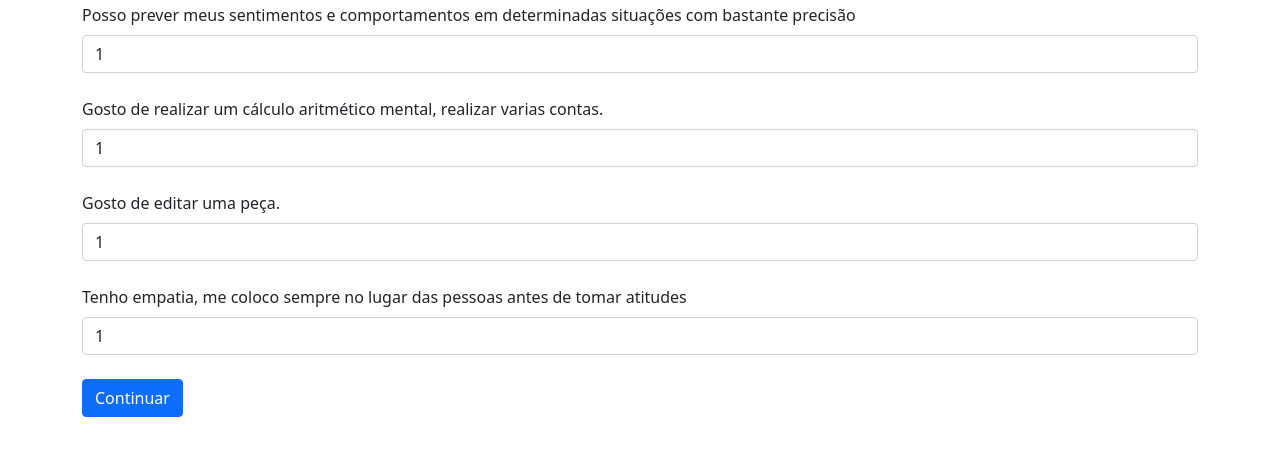
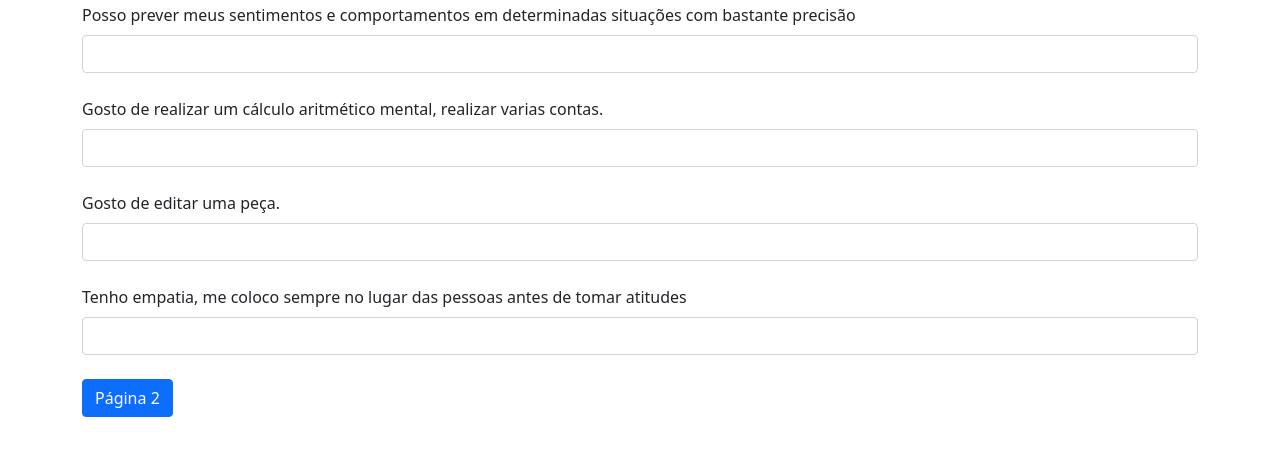
Before and after one commit to tonmarcondes/orientacaoVocacional, a website with bundled scripts: page index.html in a window 1280 px wide. Both pictures are taken after a click on the button "Iniciar Avaliação". Shown: the part 210-666 px from the top of the page. Built offline with nearby package versions, Linux system fonts and the light colour scheme.

Commit message:
Regras e paginacao botoes

```diff
--- a/index.html
+++ b/index.html
@@ -43,6 +43,9 @@
       <!-- Dados -->
       <div id="dados" class="mb-3">
         <div class="mb-3">
+          <p class="alert-dark p-3"><em>Para uma melhor experiência, em cada pergunta das próximas 7 páginas, insira valores de 0 a 5 para que ao final tenha um resultado coerente.</em></p>
+        </div>
+        <div class="mb-3">
           <label for="nameInput" class="form-label">Nome do Usuário</label>
           <input type="text" class="form-control" id="nameInput" required>
         </div>
@@ -66,152 +69,152 @@
       <div id="bloco1" style="display: none;">
         <div class="mb-4">
           <label for="res11" id="per11" class="form-label"></label>
-          <input inputmode="numeric" type="number" class="form-control" id="res11" min="1" max="5" maxlength="1" value="1" required>
+          <input inputmode="numeric" type="number" class="form-control" id="res11" min="1" max="5" maxlength="1" required>
         </div>
         <div class="mb-4">
           <label for="res12" id="per12" class="form-label"><td-search-box placeholder="Search" (search)="onSearch(event)" (clear)="onClear()" backIcon="arrow_back" [showUnderline]="false" [alwaysVisible]="true">
           </td-search-box></label>
-          <input inputmode="numeric" type="number" class="form-control" id="res12" min="1" max="5" maxlength="1" value="1" required>
+          <input inputmode="numeric" type="number" class="form-control" id="res12" min="1" max="5" maxlength="1" required>
         </div>
         <div class="mb-4">
           <label for="res13" id="per13" class="form-label"></label>
-          <input inputmode="numeric" type="number" class="form-control" id="res13" min="1" max="5" maxlength="1" value="1" required>
+          <input inputmode="numeric" type="number" class="form-control" id="res13" min="1" max="5" maxlength="1" required>
         </div>
         <div class="mb-4">
           <label for="res14" id="per14" class="form-label"></label>
-          <input inputmode="numeric" type="number" class="form-control" id="res14" min="1" max="5" maxlength="1" value="1" required>
+          <input inputmode="numeric" type="number" class="form-control" id="res14" min="1" max="5" maxlength="1" required>
         </div>
         <div class="mb-3">
-          <button class="btn btn-primary" id="b2">Continuar</button>
+          <button class="btn btn-primary" id="b2">Página 2</button>
         </div>
       </div>
       <!-- bloco 2 -->
       <div id="bloco2" style="display: none;">
         <div class="mb-4">
           <label for="res21" id="per21" class="form-label"></label>
-          <input inputmode="numeric" type="number" class="form-control" id="res21" min="1" max="5" maxlength="1" value="1" required>
+          <input inputmode="numeric" type="number" class="form-control" id="res21" min="1" max="5" maxlength="1" required>
         </div>
         <div class="mb-4">
           <label for="res22" id="per22" class="form-label"></label>
-          <input inputmode="numeric" type="number" class="form-control" id="res22" min="1" max="5" maxlength="1" value="1" required>
+          <input inputmode="numeric" type="number" class="form-control" id="res22" min="1" max="5" maxlength="1" required>
         </div>
         <div class="mb-4">
           <label for="res23" id="per23" class="form-label"></label>
-          <input inputmode="numeric" type="number" class="form-control" id="res23" min="1" max="5" maxlength="1" value="1" required>
+          <input inputmode="numeric" type="number" class="form-control" id="res23" min="1" max="5" maxlength="1" required>
         </div>
         <div class="mb-4">
           <label for="res24" id="per24" class="form-label"></label>
-          <input inputmode="numeric" type="number" class="form-control" id="res24" min="1" max="5" maxlength="1" value="1" required>
+          <input inputmode="numeric" type="number" class="form-control" id="res24" min="1" max="5" maxlength="1" required>
         </div>
         <div class="mb-3">
-          <button class="btn btn-primary" id="b3">Continuar</button>
+          <button class="btn btn-primary" id="b3">Página 3</button>
         </div>
       </div>
       <!-- bloco 3 -->
       <div id="bloco3" style="display: none;">
         <div class="mb-4">
           <label for="res31" id="per31" class="form-label"></label>
-          <input inputmode="numeric" type="number" class="form-control" id="res31" min="1" max="5" maxlength="1" value="1" required>
+          <input inputmode="numeric" type="number" class="form-control" id="res31" min="1" max="5" maxlength="1" required>
         </div>
         <div class="mb-4">
           <label for="res32" id="per32" class="form-label"></label>
-          <input inputmode="numeric" type="number" class="form-control" id="res32" min="1" max="5" maxlength="1" value="1" required>
+          <input inputmode="numeric" type="number" class="form-control" id="res32" min="1" max="5" maxlength="1" required>
         </div>
         <div class="mb-4">
           <label for="res33" id="per33" class="form-label"></label>
-          <input inputmode="numeric" type="number" class="form-control" id="res33" min="1" max="5" maxlength="1" value="1" required>
+          <input inputmode="numeric" type="number" class="form-control" id="res33" min="1" max="5" maxlength="1" required>
         </div>
         <div class="mb-4">
           <label for="res34" id="per34" class="form-label"></label>
-          <input inputmode="numeric" type="number" class="form-control" id="res34" min="1" max="5" maxlength="1" value="1" required>
+          <input inputmode="numeric" type="number" class="form-control" id="res34" min="1" max="5" maxlength="1" required>
         </div>
         <div class="mb-3">
-          <button class="btn btn-primary" id="b4">Continuar</button>
+          <button class="btn btn-primary" id="b4">Página 4</button>
         </div>
       </div>
       <!-- bloco 4 -->
       <div id="bloco4" style="display: none;">
         <div class="mb-4">
           <label for="res41" id="per41" class="form-label"></label>
-          <input inputmode="numeric" type="number" class="form-control" id="res41" min="1" max="5" maxlength="1" value="1" required>
+          <input inputmode="numeric" type="number" class="form-control" id="res41" min="1" max="5" maxlength="1" required>
         </div>
         <div class="mb-4">
           <label for="res42" id="per42" class="form-label"></label>
-          <input inputmode="numeric" type="number" class="form-control" id="res42" min="1" max="5" maxlength="1" value="1" required>
+          <input inputmode="numeric" type="number" class="form-control" id="res42" min="1" max="5" maxlength="1" required>
         </div>
         <div class="mb-4">
           <label for="res43" id="per43" class="form-label"></label>
-          <input inputmode="numeric" type="number" class="form-control" id="res43" min="1" max="5" maxlength="1" value="1" required>
+          <input inputmode="numeric" type="number" class="form-control" id="res43" min="1" max="5" maxlength="1" required>
         </div>
         <div class="mb-4">
           <label for="res44" id="per44" class="form-label"></label>
-          <input inputmode="numeric" type="number" class="form-control" id="res44" min="1" max="5" maxlength="1" value="1" required>
+          <input inputmode="numeric" type="number" class="form-control" id="res44" min="1" max="5" maxlength="1" required>
         </div>
         <div class="mb-3">
-          <button class="btn btn-primary" id="b5">Continuar</button>
+          <button class="btn btn-primary" id="b5">Página 5</button>
         </div>
       </div>
       <!-- bloco 5 -->
       <div id="bloco5" style="display: none;">
         <div class="mb-4">
           <label for="res51" id="per51" class="form-label"></label>
-          <input inputmode="numeric" type="number" class="form-control" id="res51" min="1" max="5" maxlength="1" value="1" required>
+          <input inputmode="numeric" type="number" class="form-control" id="res51" min="1" max="5" maxlength="1" required>
         </div>
         <div class="mb-4">
           <label for="res52" id="per52" class="form-label"></label>
-          <input inputmode="numeric" type="number" class="form-control" id="res52" min="1" max="5" maxlength="1" value="1" required>
+          <input inputmode="numeric" type="number" class="form-control" id="res52" min="1" max="5" maxlength="1" required>
         </div>
         <div class="mb-4">
           <label for="res53" id="per53" class="form-label"></label>
-          <input inputmode="numeric" type="number" class="form-control" id="res53" min="1" max="5" maxlength="1" value="1" required>
+          <input inputmode="numeric" type="number" class="form-control" id="res53" min="1" max="5" maxlength="1" required>
         </div>
         <div class="mb-4">
           <label for="res54" id="per54" class="form-label"></label>
-          <input inputmode="numeric" type="number" class="form-control" id="res54" min="1" max="5" maxlength="1" value="1" required>
+          <input inputmode="numeric" type="number" class="form-control" id="res54" min="1" max="5" maxlength="1" required>
         </div>
         <div class="mb-3">
-          <button class="btn btn-primary" id="b6">Continuar</button>
+          <button class="btn btn-primary" id="b6">Página 6</button>
         </div>
       </div>
       <!-- bloco 6 -->
       <div id="bloco6" style="display: none;">
         <div class="mb-4">
           <label for="res61" id="per61" class="form-label"></label>
-          <input inputmode="numeric" type="number" class="form-control" id="res61" min="1" max="5" maxlength="1" value="1" required>
+          <input inputmode="numeric" type="number" class="form-control" id="res61" min="1" max="5" maxlength="1" required>
         </div>
         <div class="mb-4">
           <label for="res62" id="per62" class="form-label"></label>
-          <input inputmode="numeric" type="number" class="form-control" id="res62" min="1" max="5" maxlength="1" value="1" required>
+          <input inputmode="numeric" type="number" class="form-control" id="res62" min="1" max="5" maxlength="1" required>
         </div>
         <div class="mb-4">
           <label for="res63" id="per63" class="form-label"></label>
-          <input inputmode="numeric" type="number" class="form-control" id="res63" min="1" max="5" maxlength="1" value="1" required>
+          <input inputmode="numeric" type="number" class="form-control" id="res63" min="1" max="5" maxlength="1" required>
         </div>
         <div class="mb-4">
           <label for="res64" id="per64" class="form-label"></label>
-          <input inputmode="numeric" type="number" class="form-control" id="res64" min="1" max="5" maxlength="1" value="1" required>
+          <input inputmode="numeric" type="number" class="form-control" id="res64" min="1" max="5" maxlength="1" required>
         </div>
         <div class="mb-3">
-          <button class="btn btn-primary" id="b7">Continuar</button>
+          <button class="btn btn-primary" id="b7">Página 7</button>
         </div>
       </div>
       <!-- bloco 7 -->
       <div id="bloco7" style="display: none;">
         <div class="mb-4">
           <label for="res71" id="per71" class="form-label"></label>
-          <input inputmode="numeric" type="number" class="form-control" id="res71" min="1" max="5" maxlength="1" value="1" required>
+          <input inputmode="numeric" type="number" class="form-control" id="res71" min="1" max="5" maxlength="1" required>
         </div>
         <div class="mb-4">
           <label for="res72" id="per72" class="form-label"></label>
-          <input inputmode="numeric" type="number" class="form-control" id="res72" min="1" max="5" maxlength="1" value="1" required>
+          <input inputmode="numeric" type="number" class="form-control" id="res72" min="1" max="5" maxlength="1" required>
         </div>
         <div class="mb-4">
           <label for="res73" id="per73" class="form-label"></label>
-          <input inputmode="numeric" type="number" class="form-control" id="res73" min="1" max="5" maxlength="1" value="1" required>
+          <input inputmode="numeric" type="number" class="form-control" id="res73" min="1" max="5" maxlength="1" required>
         </div>
         <div class="mb-4">
           <label for="res74" id="per74" class="form-label"></label>
-          <input inputmode="numeric" type="number" class="form-control" id="res74" min="1" max="5" maxlength="1" value="1" required>
+          <input inputmode="numeric" type="number" class="form-control" id="res74" min="1" max="5" maxlength="1" required>
         </div>
         <div class="mb-3">
           <button class="btn btn-primary" id="btResult">Resultado</button>
```
